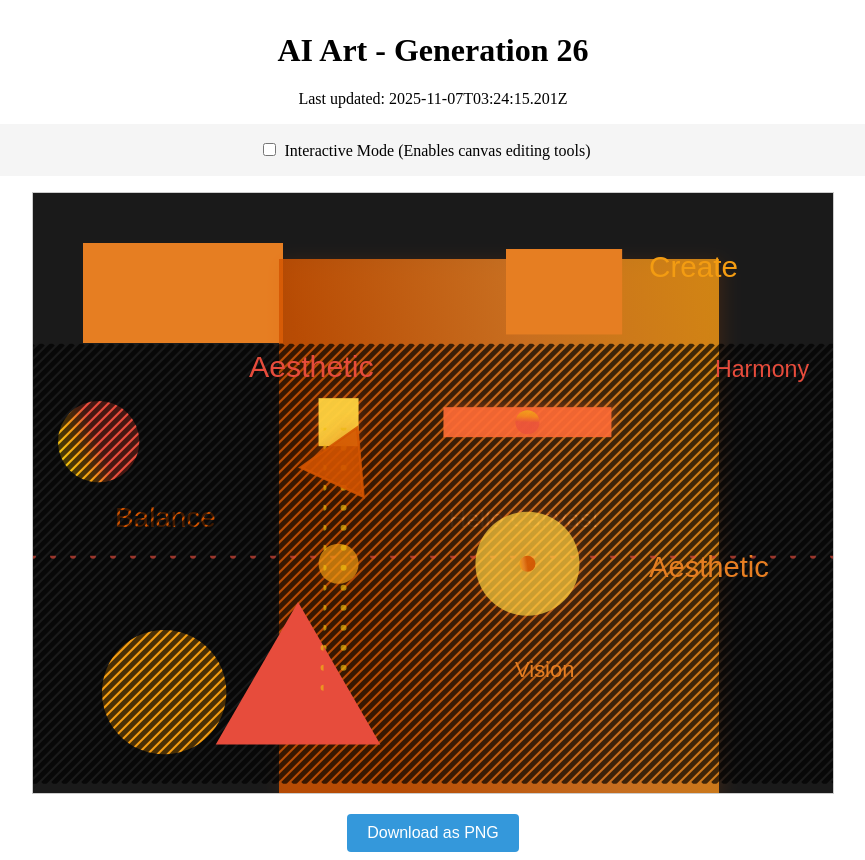
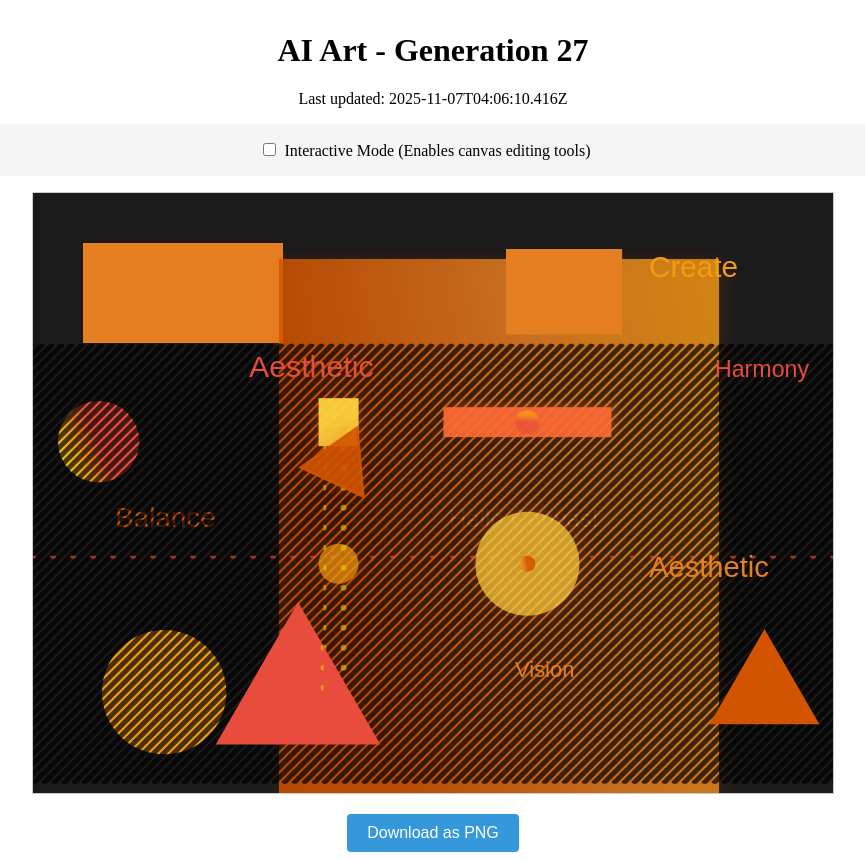
Before and after one commit to mcclowes/ai-art, a React (Vite) app: page / in a window 1280 px wide. Shown: the whole page, without its empty margins (207-1072 px from the left). Built offline with nearby package versions, Linux system fonts and the light colour scheme.

Commit message:
Improve artwork - Generation 27

```diff
--- a/src/artwork-state.ts
+++ b/src/artwork-state.ts
@@ -383,9 +383,17 @@ export const artworkState: ArtworkState = {
       },
       "opacity": 0.6152466042351653,
       "id": "gradient_circle_1762479185173"
+    },
+    {
+      "type": "triangle",
+      "x": 731.4664995716779,
+      "y": 499.4664995716779,
+      "size": 63.466499571677915,
+      "fillStyle": "#d35400",
+      "id": "triangle_1762488370416"
     }
   ],
-  "generation": 26,
-  "lastUpdated": "2025-11-07T03:24:15.201Z",
+  "generation": 27,
+  "lastUpdated": "2025-11-07T04:06:10.416Z",
   "cycleStarted": "2025-11-06T02:35:49.500Z"
 };
```
